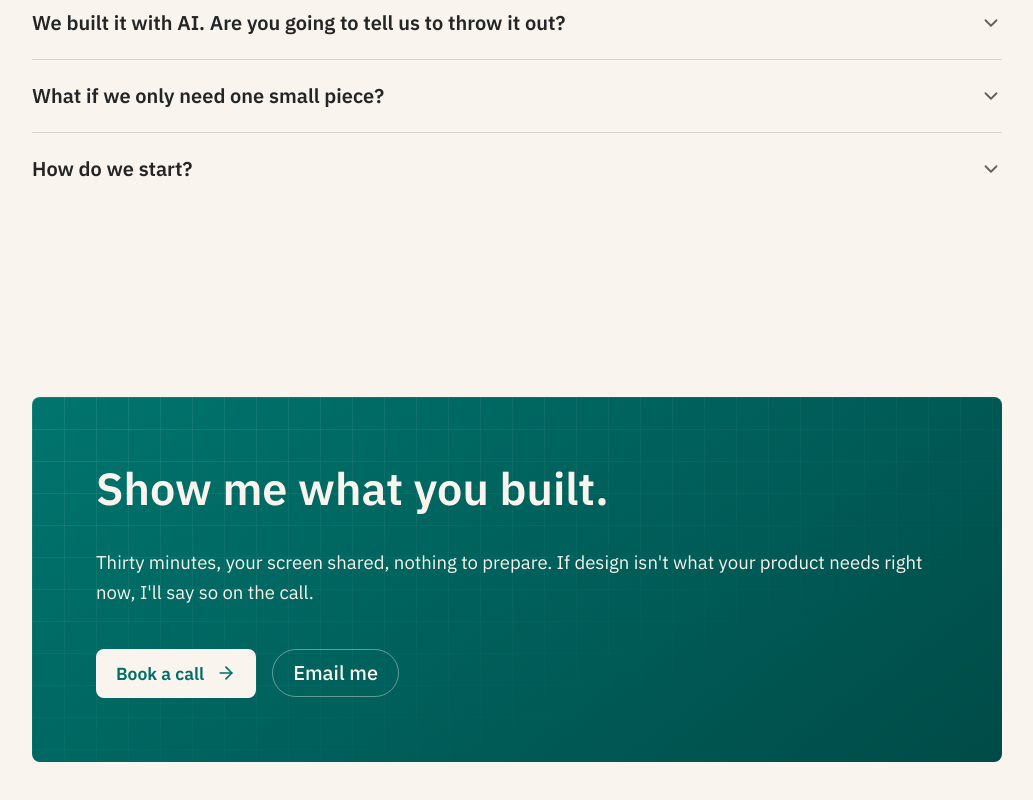
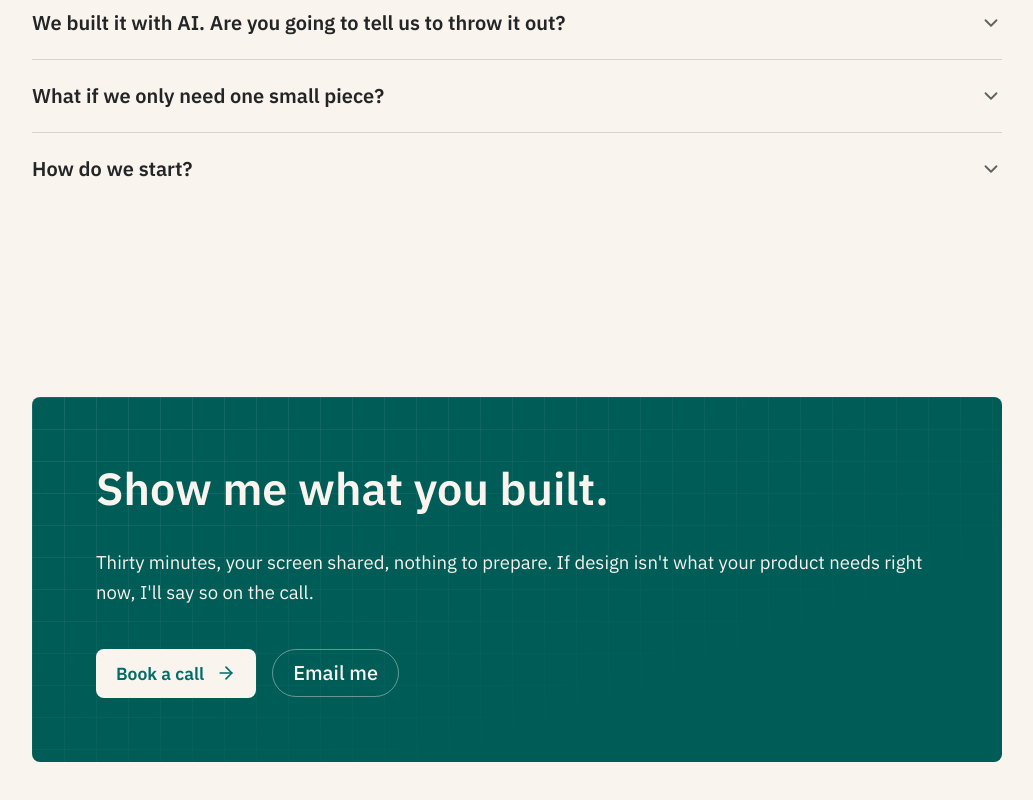
Before and after one commit to ignacio282/portfolio, a Next.js app: page /startups in a window 1280 px wide. Shown: the part 8745-9545 px from the top of the page, without its empty margins (246-1279 px from the left). Built offline with nearby package versions, Linux system fonts and the light colour scheme.

Commit message:
Use a flat darker teal on the final CTA
Drops the gradient in favour of a single #005c57, a step below
teal-dark. The paper grid overlay stays.

Co-Authored-By: Claude Opus 5 <noreply@anthropic.com>

```diff
--- a/src/app/globals.css
+++ b/src/app/globals.css
@@ -998,7 +998,7 @@ img {
 
   .landing-final-cta {
     @apply relative overflow-hidden p-8 md:p-12 lg:p-16;
-    background-image: linear-gradient(142deg, #00756e 0%, #004b48 100%);
+    background-color: #005c57;
     border-radius: var(--radius-card);
   }
 
```
